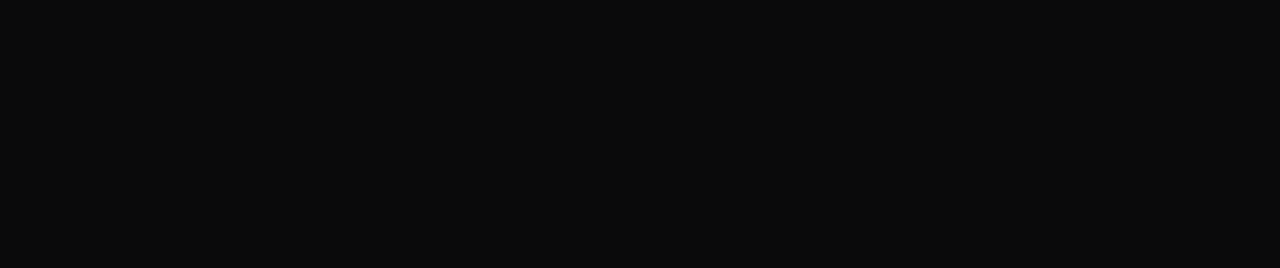
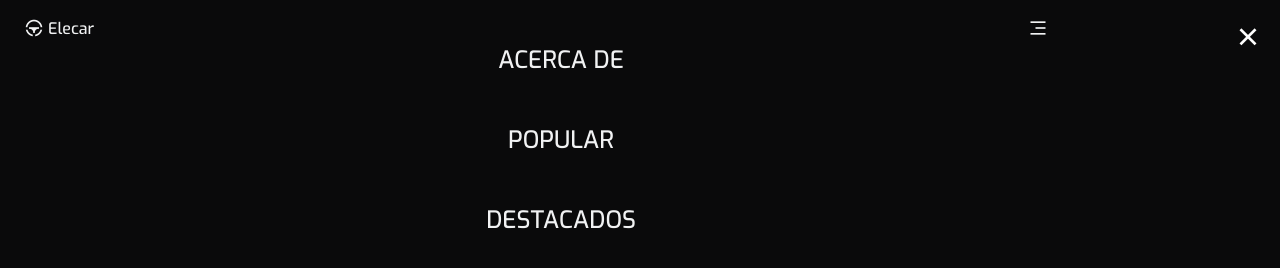
Before and after one commit to alvinoDev/cars-website, a plain HTML site: page index.html in a window 1280 px wide. Drawn offline with nearby package versions, Linux system fonts and the light colour scheme.

Commit message:
Feature: Add Header

```diff
--- a/assets/css/style.css
+++ b/assets/css/style.css
@@ -1,5 +1,5 @@
 /* ================== GOOGLE FONTS ================== */
-@import url("https://fonts.googleapis.com/css2?family=Exo:wght@400;500;600&display=swap");
+@import url('https://fonts.googleapis.com/css2?family=Exo:wght@400;500;600&display=swap');
 
 /* ================== VARIABLES CSS ================= */
 :root {
@@ -22,9 +22,9 @@
 	--h1-font-size: 1.5rem;
 	--h2-font-size: 1.25rem;
 	--h3-font-size: 1rem;
-  --normal-font-size: .938rem;
-  --small-font-size: .813rem;
-  --smaller-font-size: .75rem;
+	--normal-font-size: 0.938rem;
+	--small-font-size: 0.813rem;
+	--smaller-font-size: 0.75rem;
 
 	/* Font weight */
 	--font-medium: 500;
@@ -41,8 +41,8 @@
 		--h2-font-size: 1.5rem;
 		--h3-font-size: 1.25rem;
 		--normal-font-size: 1rem;
-    --small-font-size: .875rem;
-    --smaller-font-size: .813rem;
+		--small-font-size: 0.875rem;
+		--smaller-font-size: 0.813rem;
 	}
 }
 
@@ -64,7 +64,9 @@ body {
 	color: var(--text-color);
 }
 
-h1, h2, h3 {
+h1,
+h2,
+h3 {
 	color: var(--title-color);
 	font-weight: var(--font-semi-bold);
 }
@@ -108,14 +110,114 @@ img {
 	overflow: hidden;
 }
 
-
 /* ===================== BUTTONS ===================== */
 
 /* ===================== HEADER ===================== */
+.header {
+	width: 100%;
+	background-color: transparent;
+	position: fixed;
+	top: 0;
+	left: 0;
+	z-index: var(--z-fixed);
+}
+
+.nav {
+	height: var(--header-height);
+	display: flex;
+	justify-content: space-between;
+	align-items: center;
+}
+
+.nav_logo,
+.nav_toggle {
+	color: var(--title-color);
+	display: inline-flex;
+}
+
+.nav_logo {
+	align-items: center;
+	column-gap: 0.25rem;
+	font-weight: var(--font-medium);
+	transition: 0.3s;
+	-webkit-transition: 0.3s;
+	-moz-transition: 0.3s;
+	-ms-transition: 0.3s;
+	-o-transition: 0.3s;
+}
+
+.nav_logo i {
+	font-size: 1.25rem;
+}
+
+.nav_logo:hover {
+	color: var(--first-color);
+}
+
+.nav_toggle {
+	font-size: 1.25rem;
+	cursor: pointer;
+}
 
 /* Navigation for Mobile Devices */
+@media screen and (max-width: 767px) {
+	.nav_menu {
+		position: fixed;
+		background-color: hsla(0, 0%, 100%, 0.1);
+		top: 0;
+		right: -100%;
+		width: 100%;
+		height: 100%;
+		backdrop-filter: blur(96px);
+		transition: 0.3s;
+		-webkit-transition: 0.3s;
+		-moz-transition: 0.3s;
+		-ms-transition: 0.3s;
+		-o-transition: 0.3s;
+	}
+}
+
+.nav_list {
+    display: flex;
+    flex-direction: column;
+    text-align: center;
+    row-gap: 3rem;
+    padding-top: 9rem;
+}
+
+.nav_link {
+    text-transform: uppercase;
+    color: var(--title-color);
+    font-size: var(--h2-font-size);
+    font-weight: var(--font-medium);
+    transition: .3s;
+    -webkit-transition: .3s;
+    -moz-transition: .3s;
+    -ms-transition: .3s;
+    -o-transition: .3s;
+}
+
+.nav_link:hover {
+    color: var(--first-color);
+}
+
+.nav_close {
+    font-size: 2rem;
+    color: var(--white-color);
+    position: absolute;
+    top: 1rem;
+    right: 1rem;
+    cursor: pointer;
+}
+
+.nav_close:hover {
+    color: var(--first-color);
+}
 
 /* Show Menu */
+.show_menu {
+    right: 0;
+}
 
 /* Change background Header*/
 
--- a/assets/js/main.js
+++ b/assets/js/main.js
@@ -1,23 +1,43 @@
 /* ===================== HEADER ===================== */
 
+const navMenu = document.getElementById('nav_menu'),
+	navToggle = document.getElementById('nav_toggle'),
+	navClose = document.getElementById('nav_close');
+
 // SHOW MENU
+if (navToggle) {
+	navToggle.addEventListener('click', () => {
+		navMenu.classList.add('show_menu');
+	});
+}
+
+// HIDDEN MENU
+if (navClose) {
+	navClose.addEventListener('click', () => {
+		navMenu.classList.remove('show_menu');
+	});
+}
 
 // REMOVE MENU MOBILE
+const navLink = document.querySelectorAll('.nav_link');
+
+function linkAction() {
+	const navMenu = document.getElementById('nav_menu');
+	navMenu.classList.remove('show_menu');
+}
+navLink.forEach((n) => n.addEventListener('click', linkAction));
 
 // CHANGE BACKGROUND HEADER
 
 /* ====================== MAIN ====================== */
 
-
 // SECTION - POPULAR
 
 // SWIPER
 
-
 // SECTION - FEATURED
 
 // MIXITUP FILTER
-
 
 // Link active products
 
--- a/index.html
+++ b/index.html
@@ -24,7 +24,40 @@
 <body>
 
     <header class="header" id="header">
+        <nav class="nav container">
+            <a href="#" class="nav_logo">
+                <i class="ri-steering-fill"></i>
+                Elecar
+            </a>
 
+            <div class="nav_menu" id="nav_menu">
+                <ul class="nav_list">
+                    <li class="nav_item">
+                        <a href="#home" class="nav_link">Inicio</a>
+                    </li>
+
+                    <li class="nav_item">
+                        <a href="#about" class="nav_link">Acerca de</a>
+                    </li>
+
+                    <li class="nav_item">
+                        <a href="#popular" class="nav_link">Popular</a>
+                    </li>
+
+                    <li class="nav_item">
+                        <a href="#featured" class="nav_link">Destacados</a>
+                    </li>
+                </ul>
+
+                <div class="nav_close" id="nav_close">
+                    <i class="ri-close-fill"></i>
+                </div>
+            </div>
+
+            <div class="nav_toggle" id="nav_toggle">
+                <i class="ri-menu-3-fill"></i>
+            </div>
+        </nav>
     </header>
 
     <main class="main">
```
Lines whose indentation alone changed are shown as unchanged.
